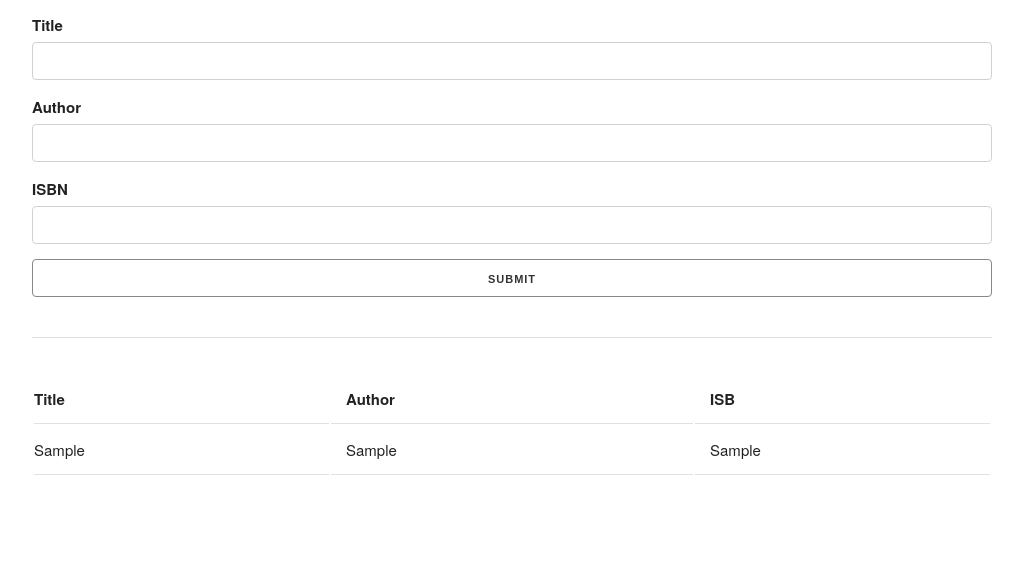
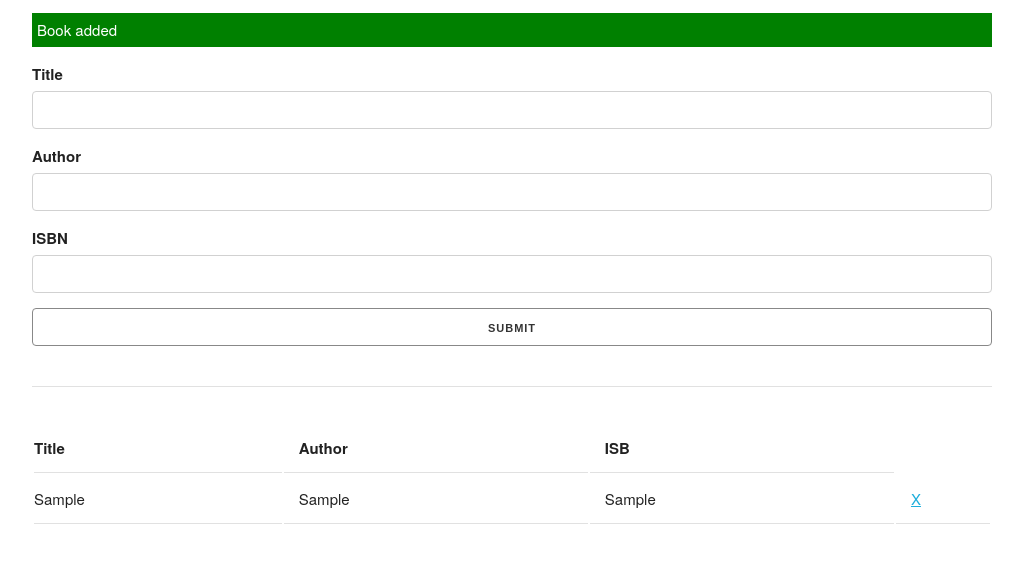
Before and after one commit to GulbaraS/booklist-to-ES6, a plain HTML site: page index.html in a window 1280 px wide. Both pictures are taken after typing "Sample", "Sample", "Sample" into the empty fields and a click on the button "SUBMIT". Shown: the part 75-638 px from the top of the page, without its empty margins (128-1151 px from the left). Drawn offline with nearby package versions, Linux system fonts and the light colour scheme.

Commit message:
add alert message

```diff
--- a/js/app.js
+++ b/js/app.js
@@ -5,15 +5,13 @@ function Book(title, author, isbn) {
   this.author = author;
   this.isbn = isbn;
 };
-
-
 /* UI Constructor  */
 function UI() {}
 
 /* UI Prototype Methods */
 UI.prototype.addBookToList = function (book) {
   // Find the table
-  const list = document.querySelector("#book-list");
+  const list = document.getElementById("book-list");
 
   // Create tr element
   const row = document.createElement("tr");
@@ -22,37 +20,63 @@ UI.prototype.addBookToList = function (book) {
   row.innerHTML =
     `<td>${book.title}</td>
      <td>${book.author}</td>
-     <td>${book.isbn}</td>`;
+     <td>${book.isbn}</td>
+     <td><a href = "#" class = "delete">X</a></td>`;
 
   // Append to table
   list.appendChild(row);
 };
 
+//show Alert
+UI.prototype.showAlert = function (msg, className) {
+  //create alert div
+  const div = document.createElement("div");
+  div.className = `alert ${className}`;
+  div.appendChild(document.createTextNode(msg));
+
+  //find place for alert div
+  const container = document.querySelector(".container");
+  const form = document.querySelector("#book-form");
+
+  //palce alert div
+  container.insertBefore(div, form);
+
+  //set time for alert
+  setTimeout(function () {
+    document.querySelector(".alert").remove();
+  }, 3000);
+};
+
 // Clear fields
 UI.prototype.clearFields = function () {
-  document.querySelector("#title").value = "";
-  document.querySelector("#author").value = "";
-  document.querySelector("#isbn").value = "";
+  document.getElementById("title").value = "";
+  document.getElementById("author").value = "";
+  document.getElementById("isbn").value = "";
 };
 
 /* Event Listeners */
 document.getElementById("book-form").addEventListener("submit", (e) => {
   // Get form values
-  const title = document.querySelector("#title").value;
-  const author = document.querySelector("#author").value;
-  const isbn = document.querySelector("#isbn").value;
+  const title = document.getElementById("title").value;
+  const author = document.getElementById("author").value;
+  const isbn = document.getElementById("isbn").value;
 
-  if (title === "" || author === "" || isbn === "") {
-    alert ("Please fill all fields!");
-  }  else {
-  // Instance of book
+  //create new book
   const book = new Book(title, author, isbn);
 
   // Instance of UI
   const ui = new UI();
 
+  //validate
+  if (title === "" || author === "" || isbn === "") {
+
+   ui.showAlert("Please fill in all fields!", "error");
+    }  else {
+
+
     // Add book to list
    ui.addBookToList(book);
+   ui.showAlert("Book added", "success");
 
    // Clear fields
   ui.clearFields();
@@ -61,9 +85,3 @@ document.getElementById("book-form").addEventListener("submit", (e) => {
    // Prevent actual submit
   e.preventDefault();
  });
-
-
-//examples
-const potter = new Book("Harry Potter", "J. K. Rowling", 12345);
-
-console.log(potter);
```
Also changed, not shown: index.html (+3 -2 lines). Lines whose indentation alone changed are shown as unchanged.
